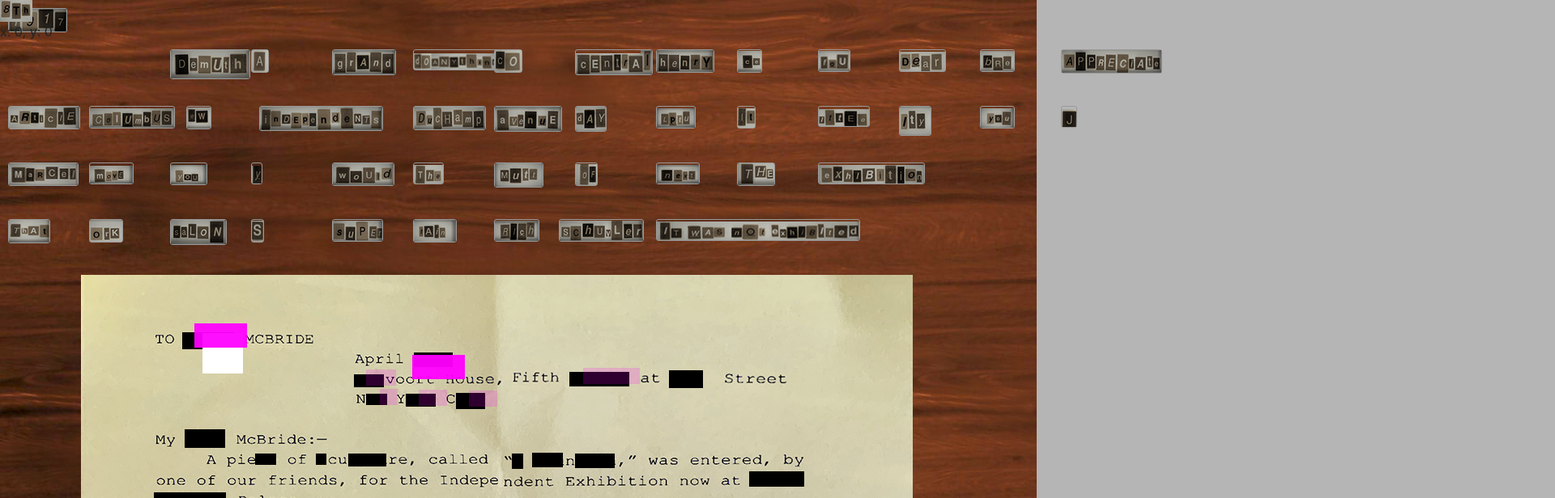
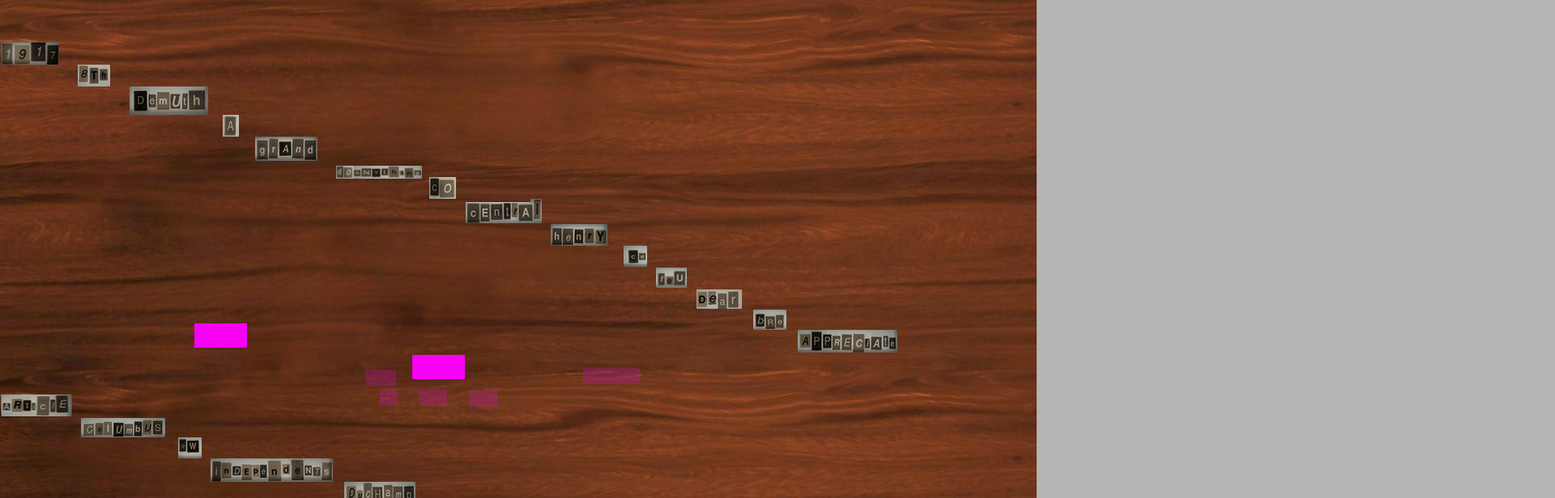
Before and after one commit to cmrnprry/RMutt-Web-Dev, a React (Create React App) app in the folder dada-react-site/: page /demuth_letter in a window 1280 px wide. Shown: the top 616 px of the page at 81% size, 1920 px wide, since content can reach past the window. Built offline with nearby package versions, Linux system fonts and the light colour scheme.

Commit message:
samll changes

```diff
--- a/dada-react-site/src/Puzzles/demuth_letter_puzzle/demuth_letter.js
+++ b/dada-react-site/src/Puzzles/demuth_letter_puzzle/demuth_letter.js
@@ -243,14 +243,7 @@ class Demuth extends Component {
         return (
             <Container fluid='true' style={{ backgroundImage: `url(${Background}`, height: 'auto' }}>
 
-                {/* First Row */}
-
-                <div className="demuth-box" style={{
-                    left: '250px', top: '412px'
-                }}></div>
-
-                <div className="draggable box"> <Image src={DL_2} /> </div>
-                <div className="draggable box"> <Image src={DL_2} /> </div>
+               {/* dropzones */}
 
                 <div className="dropzone" style={{
                     height: '30px', width: '65px',
@@ -297,6 +290,7 @@ class Demuth extends Component {
                     height: '30px', width: '65px',
                     left: '509px', top: '429px'
                 }}></div>
+
                 <div className="dropzone" style={{
                     height: '30px', width: '65px',
                     left: '240px', top: '390px'
@@ -306,6 +300,7 @@ class Demuth extends Component {
                     height: '30px', width: '65px',
                     left: '509px', top: '429px'
                 }}></div>
+
                 <div className="dropzone" style={{
                     height: '30px', width: '65px',
                     left: '240px', top: '390px'
@@ -315,6 +310,7 @@ class Demuth extends Component {
                     height: '30px', width: '65px',
                     left: '509px', top: '429px'
                 }}></div>
+
                 <div className="dropzone" style={{
                     height: '30px', width: '65px',
                     left: '240px', top: '390px'
@@ -324,6 +320,7 @@ class Demuth extends Component {
                     height: '30px', width: '65px',
                     left: '509px', top: '429px'
                 }}></div>
+
                 <div className="dropzone" style={{
                     height: '30px', width: '65px',
                     left: '240px', top: '390px'
@@ -417,265 +414,166 @@ class Demuth extends Component {
                     left: '509px', top: '429px'
                 }}></div>
 
-                {/* <Draggable onDrag={this.handleDrag} defaultPosition={{
-                    x: this.state.genStartPos[0],
-                    y: 0
-                }}>
-                    <div className="box">
+                {/* First Row */}
+
+
+                <div className="draggable box" style={{ transform: 'translate(1.5px, 52px)' }}>
                     <Image src={DL_2} />
                 </div>
-                </Draggable> */}
 
-                <Draggable onDrag={this.handleDrag}>
-                    <div>
+                <div className="draggable box" style={{ transform: 'translate(96px, 52px)' }}>
                     <Image src={DL_1} />
-                        <div>x: {this.state.deltaPosition.x.toFixed(0)},
-                        y: {this.state.deltaPosition.y.toFixed(0)}</div>
                 </div>
-                </Draggable>
 
-                <Draggable onDrag={this.handleDrag} defaultPosition={{
-                    x: this.state.genStartPos[2],
-                    y: 0
-                }}>
-                    <div className="box">
+                <div className="draggable box" style={{ transform: 'translate(160px, 52px)' }}>
                     <Image src={DL_14} />
                 </div>
-                </Draggable>
 
-                <Draggable onDrag={this.handleDrag} defaultPosition={{
-                    x: this.state.genStartPos[3],
-                    y: 0
-                }}>
-                    <div className="box">
+
+                <div className="draggable box" style={{ transform: 'translate(275px, 52px)' }}>
                     <Image src={DL_3} />
                 </div>
-                </Draggable>
 
-                <Draggable onDrag={this.handleDrag} defaultPosition={{
-                    x: this.state.genStartPos[4],
-                    y: 0
-                }}>
-                    <div className="box">
+                <div className="draggable box" style={{ transform: 'translate(315px, 52px)' }}>
                     <Image src={DL_20} />
                 </div>
-                </Draggable>
 
-                <Draggable onDrag={this.handleDrag} defaultPosition={{
-                    x: this.state.genStartPos[5],
-                    y: 0
-                }}>
-                    <div className="box">
-                        <Image src={DL_15} style={{ width: '106px', height: '20px' }} />
+                <div className="draggable box" style={{ width: '106px', height: '20px', transform: 'translate(415px, 52px)' }}>
+                    <Image src={DL_15} />
                 </div>
-                </Draggable>
 
-                <Draggable onDrag={this.handleDrag} defaultPosition={{
-                    x: this.state.genStartPos[6],
-                    y: 0
-                }}>
-                    <div className="box">
+                <div className="draggable box" style={{ transform: 'translate(530px, 52px)' }}>
                     <Image src={DL_10} />
                 </div>
-                </Draggable>
 
-                <Draggable onDrag={this.handleDrag} defaultPosition={{
-                    x: this.state.genStartPos[7],
-                    y: 0
-                }}>
-                    <div className="box">
+                <div className="draggable box" style={{ transform: 'translate(575px, 52px)' }}>
                     <Image src={DL_9} />
                 </div>
-                </Draggable>
 
-                <Draggable onDrag={this.handleDrag} defaultPosition={{
-                    x: this.state.genStartPos[8],
-                    y: 0
-                }}>
-                    <div className="box">
+                <div className="draggable box" style={{ transform: 'translate(680px, 52px)' }}>
                     <Image src={DL_21} />
                 </div>
-                </Draggable>
 
-                <Draggable onDrag={this.handleDrag} defaultPosition={{ x: this.state.genStartPos[9], y: 0 }}>
-                    <div className="box">
+                <div className="draggable box" style={{ transform: 'translate(770px, 52px)' }}>
                     <Image src={DL_8} />
                 </div>
-                </Draggable>
 
-                <Draggable onDrag={this.handleDrag} defaultPosition={{ x: this.state.genStartPos[10], y: 0 }}>
-                    <div className="box">
+                <div className="draggable box" style={{ transform: 'translate(810px, 52px)' }}>
                     <Image src={DL_19} />
                 </div>
-                </Draggable>
 
-                <Draggable onDrag={this.handleDrag} defaultPosition={{ x: this.state.genStartPos[11], y: 0 }}>
-                    <div className="box">
+                <div className="draggable box" style={{ transform: 'translate(860px, 52px)' }}>
                     <Image src={DL_13} />
                 </div>
-                </Draggable>
 
-                <Draggable onDrag={this.handleDrag} defaultPosition={{ x: this.state.genStartPos[12], y: 0 }}>
-                    <div className="box">
+                <div className="draggable box" style={{ transform: 'translate(930px, 52px)' }}>
                     <Image src={DL_7} />
                 </div>
-                </Draggable>
 
-                <Draggable onDrag={this.handleDrag} defaultPosition={{ x: this.state.genStartPos[13], y: 0 }}>
-                    <div className="box">
+                <div className="draggable box" style={{ transform: 'translate(985px, 52px)' }}>
                     <Image src={DL_4} />
                 </div>
-                </Draggable>
 
                 {/* Second Row */}
 
-                <Draggable onDrag={this.handleDrag} defaultPosition={{ x: this.state.genStartPos[0], y: 70 }}>
-                    <div className="box">
+                <div className="draggable box" style={{ transform: 'translate(1.5px, 104px)' }}>
                     <Image src={DL_5} />
                 </div>
-                </Draggable>
 
-                <Draggable onDrag={this.handleDrag} defaultPosition={{ x: this.state.genStartPos[1], y: 70 }}>
-                    <div className="box">
+                <div className="draggable box" style={{ transform: 'translate(100px, 104px)' }}>
                     <Image src={DL_11} />
                 </div>
-                </Draggable>
 
-                <Draggable onDrag={this.handleDrag} defaultPosition={{ x: this.state.genStartPos[2] + 20, y: 70 }}>
-                    <div className="box">
+                <div className="draggable box" style={{ transform: 'translate(220px, 104px)' }}>
                     <Image src={DL_17} />
                 </div>
-                </Draggable>
 
-                <Draggable onDrag={this.handleDrag} defaultPosition={{ x: this.state.genStartPos[3] + 10, y: 70 }}>
-                    <div className="box">
+                <div className="draggable box" style={{ transform: 'translate(260px, 104px)' }}>
                     <Image src={DL_22} />
                 </div>
-                </Draggable>
 
-                <Draggable onDrag={this.handleDrag} defaultPosition={{ x: this.state.genStartPos[5], y: 70 }}>
-                    <div className="box">
+                <div className="draggable box" style={{ transform: 'translate(425px, 104px)' }}>
                     <Image src={DL_16} />
                 </div>
-                </Draggable>
 
-                <Draggable onDrag={this.handleDrag} defaultPosition={{ x: this.state.genStartPos[6], y: 70 }}>
-                    <div className="box">
+                <div className="draggable box" style={{ transform: 'translate(525px, 104px)' }}>
                     <Image src={DL_6} />
                 </div>
-                </Draggable>
 
-                <Draggable onDrag={this.handleDrag} defaultPosition={{ x: this.state.genStartPos[7], y: 70 }}>
-                    <div className="box">
+                <div className="draggable box" style={{ transform: 'translate(625px, 104px)' }}>
                     <Image src={DL_12} />
                 </div>
-                </Draggable>
 
-                <Draggable onDrag={this.handleDrag} defaultPosition={{ x: this.state.genStartPos[8], y: 70 }}>
-                    <div className="box">
+                <div className="draggable box" style={{ transform: 'translate(675px, 104px)' }}>
                     <Image src={DL_28} />
                 </div>
-                </Draggable>
 
-                <Draggable onDrag={this.handleDrag} defaultPosition={{ x: this.state.genStartPos[9], y: 70 }}>
-                    <div className="box">
+                <div className="draggable box" style={{ transform: 'translate(750px, 104px)' }}>
                     <Image src={DL_24} />
                 </div>
-                </Draggable>
 
-                <Draggable onDrag={this.handleDrag} defaultPosition={{ x: this.state.genStartPos[10], y: 70 }}>
-                    <div className="box">
+                <div className="draggable box" style={{ transform: 'translate(785px, 104px)' }}>
                     <Image src={DL_25} />
                 </div>
-                </Draggable>
 
-                <Draggable onDrag={this.handleDrag} defaultPosition={{ x: this.state.genStartPos[11], y: 70 }}>
-                    <div className="box">
+                <div className="draggable box" style={{ transform: 'translate(860px, 104px)' }}>
                     <Image src={DL_26} />
                 </div>
-                </Draggable>
 
-                <Draggable onDrag={this.handleDrag} defaultPosition={{ x: this.state.genStartPos[12], y: 70 }}>
-                    <div className="box">
+                <div className="draggable box" style={{ transform: 'translate(905px, 104px)' }}>
                     <Image src={DL_47} />
                 </div>
-                </Draggable>
 
-                <Draggable onDrag={this.handleDrag} defaultPosition={{ x: this.state.genStartPos[13], y: 70 }}>
-                    <div className="box">
+                <div className="draggable box" style={{ transform: 'translate(960px, 104px)' }}>
                     <Image src={DL_27} />
                 </div>
-                </Draggable>
 
 
                 {/* Third Row */}
 
-                <Draggable onDrag={this.handleDrag} defaultPosition={{ x: this.state.genStartPos[0], y: 140 }}>
-                    <div className="box">
+                <div className="draggable box" style={{ transform: 'translate(1.5px, 156px)' }}>
                     <Image src={DL_29} />
                 </div>
-                </Draggable>
 
-                <Draggable onDrag={this.handleDrag} defaultPosition={{ x: this.state.genStartPos[1], y: 140 }}>
-                    <div className="box">
+                <div className="draggable box" style={{ transform: 'translate(100px, 156px)' }}>
                     <Image src={DL_30} />
                 </div>
-                </Draggable>
 
-                <Draggable onDrag={this.handleDrag} defaultPosition={{ x: this.state.genStartPos[2], y: 140 }}>
-                    <div className="box">
+                <div className="draggable box" style={{ transform: 'translate(170px, 156px)' }}>
                     <Image src={DL_46} />
                 </div>
-                </Draggable>
 
-                <Draggable onDrag={this.handleDrag} defaultPosition={{ x: this.state.genStartPos[3], y: 140 }}>
-                    <div className="box">
-
+                <div className="draggable box" style={{ transform: 'translate(225px, 156px)' }}>
                     <Image src={DL_45} />
                 </div>
-                </Draggable>
 
-                <Draggable onDrag={this.handleDrag} defaultPosition={{ x: this.state.genStartPos[4], y: 140 }}>
-                    <div className="box">
+                <div className="draggable box" style={{ transform: 'translate(255px, 156px)' }}>
                     <Image src={DL_44} />
                 </div>
-                </Draggable>
 
-                <Draggable onDrag={this.handleDrag} defaultPosition={{ x: this.state.genStartPos[5], y: 140 }}>
-                    <div className="box">
+                <div className="draggable box" style={{ transform: 'translate(350px, 156px)' }}>
                     <Image src={DL_43} />
                 </div>
-                </Draggable>
 
-                <Draggable onDrag={this.handleDrag} defaultPosition={{ x: this.state.genStartPos[6], y: 140 }}>
-                    <div className="box">
+                <div className="draggable box" style={{ transform: 'translate(410px, 156px)' }}>
                     <Image src={DL_31} />
                 </div>
-                </Draggable>
 
-                <Draggable onDrag={this.handleDrag} defaultPosition={{ x: this.state.genStartPos[7], y: 140 }}>
-                    <div className="box">
+                <div className="draggable box" style={{ transform: 'translate(490px, 156px)' }}>
                     <Image src={DL_33} />
                 </div>
-                </Draggable>
 
-                <Draggable onDrag={this.handleDrag} defaultPosition={{ x: this.state.genStartPos[8], y: 140 }}>
-                    <div className="box">
+                <div className="draggable box" style={{ transform: 'translate(540px, 156px)' }}>
                     <Image src={DL_32} />
                 </div>
-                </Draggable>
 
-                <Draggable onDrag={this.handleDrag} defaultPosition={{ x: this.state.genStartPos[9], y: 140 }}>
-                    <div className="box">
+                <div className="draggable box" style={{ transform: 'translate(610px, 156px)' }}>
                     <Image src={DL_42} />
                 </div>
-                </Draggable>
 
-                <Draggable onDrag={this.handleDrag} defaultPosition={{ x: this.state.genStartPos[10], y: 140 }}>
-                    <div className="box">
+                <div className="draggable box" style={{ transform: 'translate(680px, 156px)' }}>
                     <Image src={DL_18} />
                 </div>
-                </Draggable>
 
 
                 {/* Fourth Row */}
--- a/dada-react-site/src/Stylesheets/index.css
+++ b/dada-react-site/src/Stylesheets/index.css
@@ -26,18 +26,13 @@ code {
     }
 
 
-.drop-target {
+.drop-target
+{
   border: 5px solid #999;
 }
 
-.demuth-box {
-  height: 50px;
-  width: 50px;
-  background-color: white;
-  position: absolute;
-}
-
-.drop-active {
+.drop-active
+{
   border: 5px solid #999;
 }
 
@@ -61,8 +56,6 @@ code {
 
 .box
 {
-  border: 1px solid #999;
-  border-radius: 3px;
-  margin: 10px;
-  position: absolute;
+
+
 }
```
Lines whose indentation alone changed are shown as unchanged.
